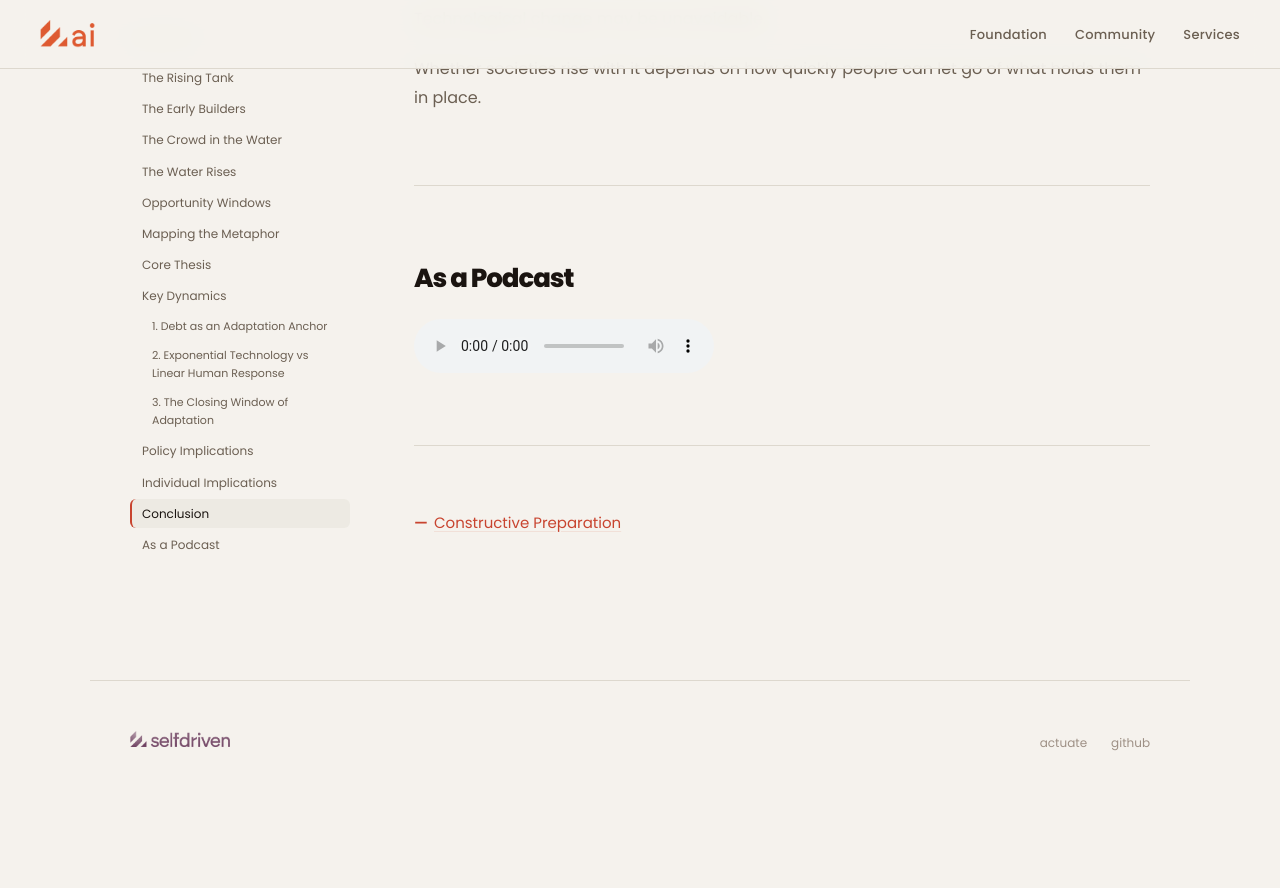
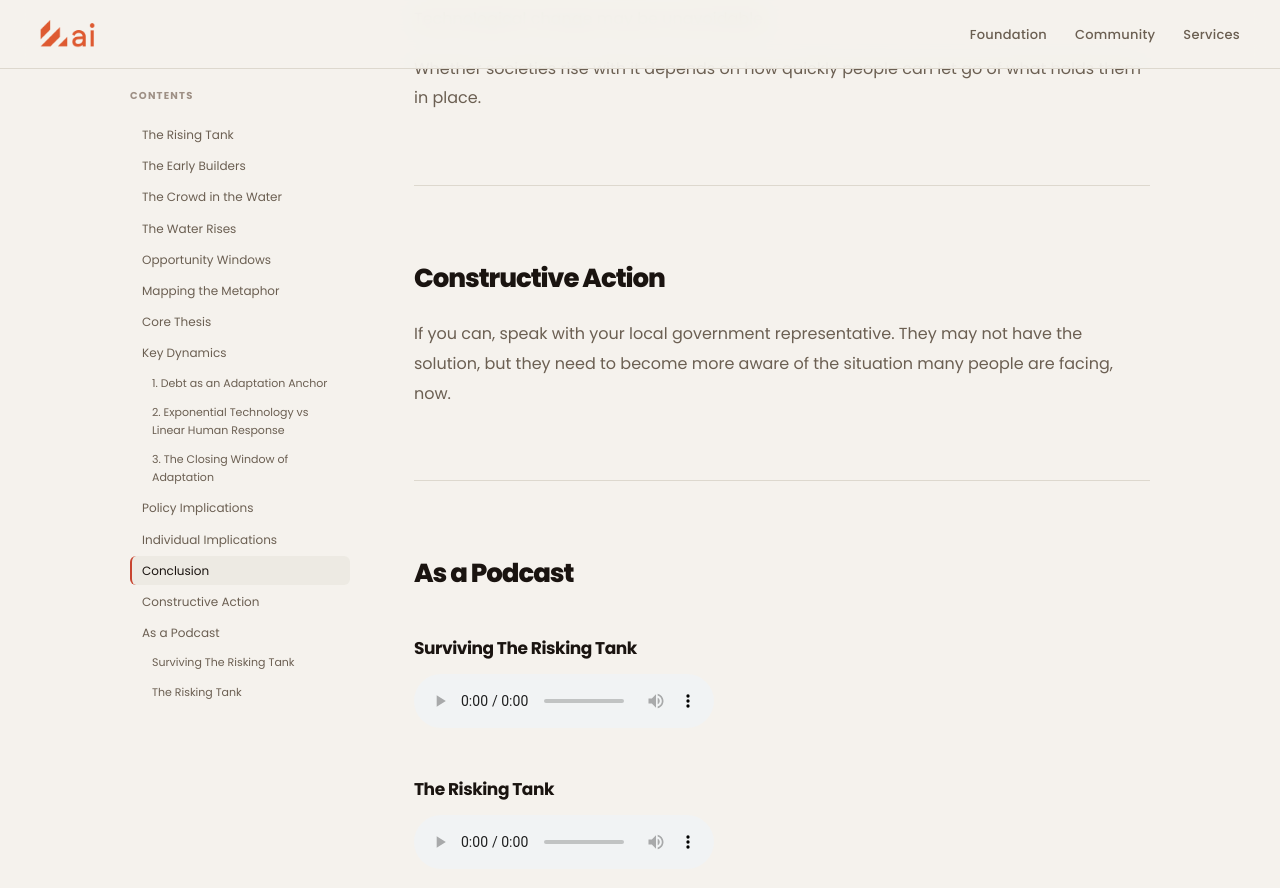
Before and after one commit to selfdriven-foundation/selfdriven-ai, a Jekyll site: the page built from docs/pages/research-the-rising-tank.md, in a window 1280 px wide and 900 px high, scrolled down 7059 px. Shown: the top 888 px of the window. Built offline with Jekyll 4.4.1, drawn with Linux system fonts in a browser that asks for light colours; before the commit the page ends 7861 px from its top, so only the background shows below that.

Commit message:
surviving-the-risk-tank

```diff
--- a/docs/pages/research-the-rising-tank.md
+++ b/docs/pages/research-the-rising-tank.md
@@ -203,7 +203,20 @@ Technological change may be unavoidable.
 
 Whether societies rise with it depends on how quickly people can let go of what holds them in place.
 
+## Constructive Action
+
+If you can, speak with your local government representative. They may not have the solution, but they need to become more aware of the situation many people are facing, now.
+
 ## As a Podcast
+
+### Surviving The Risking Tank
+
+<audio controls>
+	<source src="/assets/audio/research-surviving-the-rising-tank.m4a" type="audio/mp4">
+	Your browser does not support the audio element.
+</audio>
+
+### The Risking Tank
 
 <audio controls>
 	<source src="/assets/audio/research-the-rising-tank.m4a" type="audio/mp4">
```
Also changed, not shown: 1 other file.
